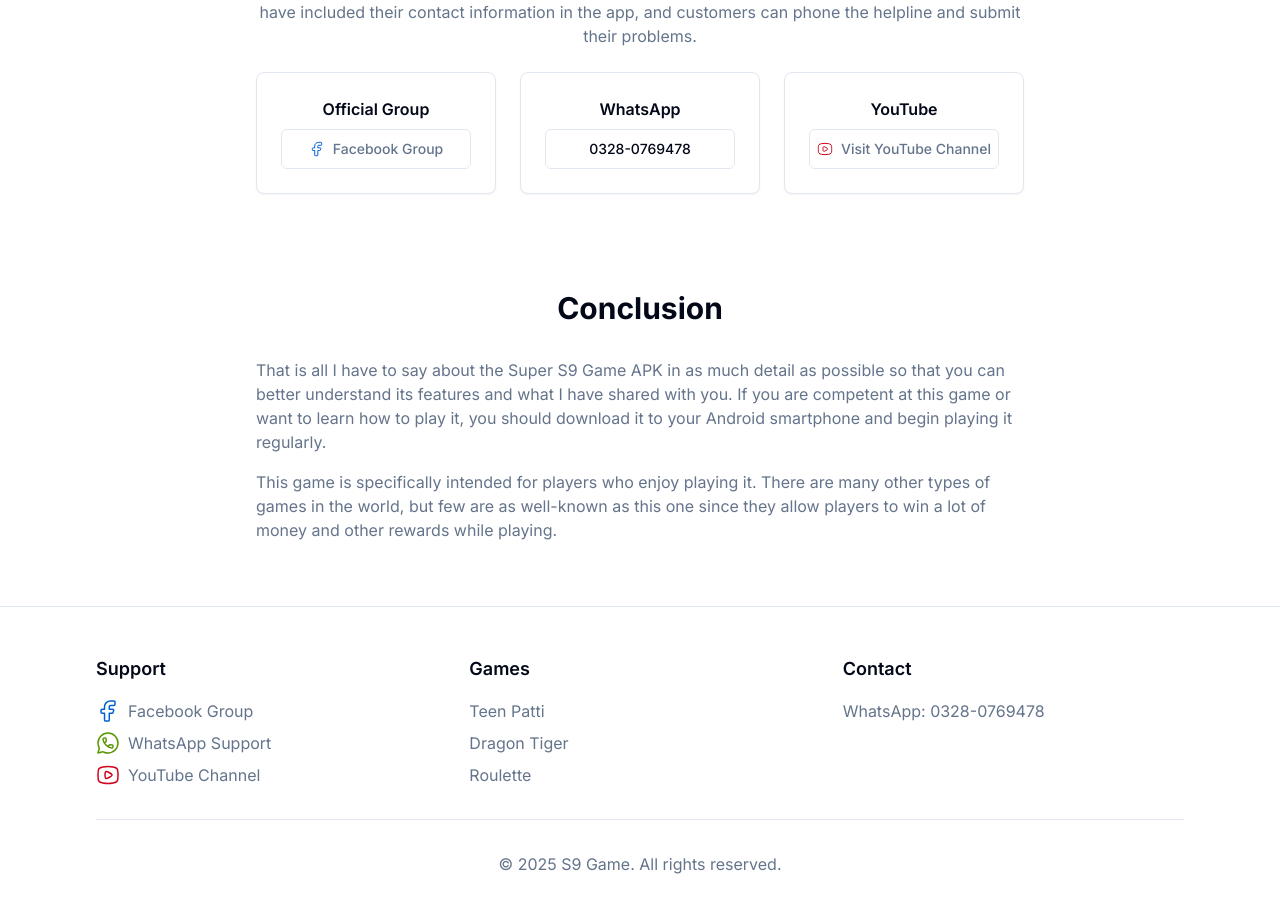
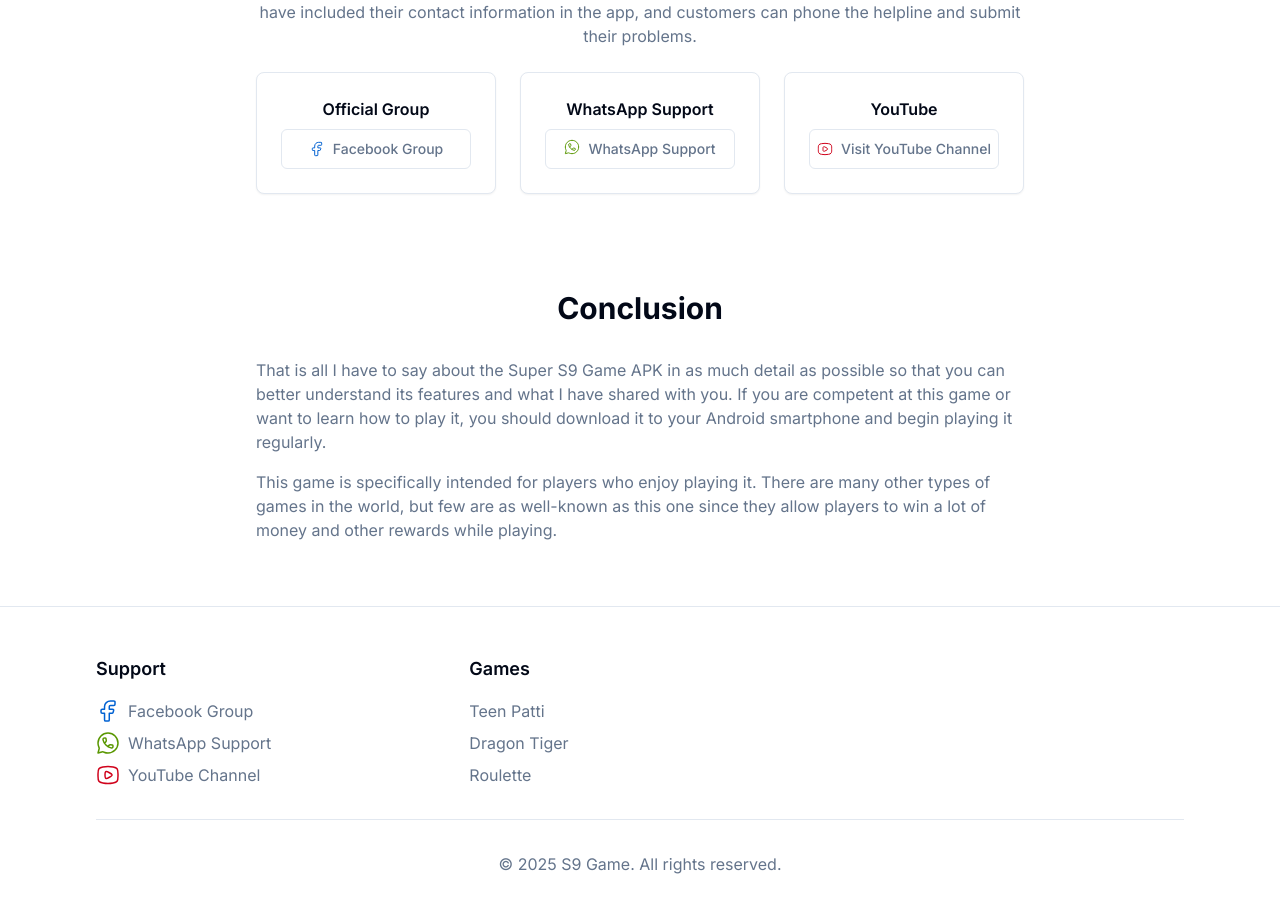
Before and after one commit to H4seeb45/s9-game, a Next.js app: page / in a window 1280 px wide. Shown: the part 6700-7612 px from the top of the page. Built offline with nearby package versions, Linux system fonts and the light colour scheme.

Commit message:
Removed whatsapp number

```diff
--- a/app/page.tsx
+++ b/app/page.tsx
@@ -38,6 +38,7 @@ import Facebook02Icon from "@/components/footericons/facebook-02-stroke-rounded"
 import YoutubeIcon from "@/components/footericons/youtube-stroke-rounded";
 import { handleDownloadClick } from "@/lib/utils";
 import DownloadButton from "@/components/DownloadButton";
+import WhatsappIcon from "@/components/footericons/whatsapp-stroke-rounded";
 
 export const metadata: Metadata = {
   title: "S9 Game Download apk Latest Version in pakistan",
@@ -431,9 +432,14 @@ export default function Home() {
               </Card>
               <Card>
                 <CardContent className="p-6">
-                  <h3 className="font-semibold mb-2">WhatsApp</h3>
+                  <h3 className="font-semibold mb-2">WhatsApp Support</h3>
                   <Button variant="outline" className="w-full">
-                    0328-0769478
+                    <a
+                      href="https://whatsapp.com/channel/0029VajNPNN9RZAVzf81GG0j"
+                      className="flex gap-2 text-muted-foreground hover:text-foreground"
+                    >
+                      <WhatsappIcon /> WhatsApp Support
+                    </a>
                   </Button>
                 </CardContent>
               </Card>
--- a/components/footer.tsx
+++ b/components/footer.tsx
@@ -68,10 +68,10 @@ export default function Footer() {
               </li>
             </ul>
           </div>
-          <div className="space-y-4">
+          {/* <div className="space-y-4">
             <h3 className="text-lg font-semibold mb-2">Contact</h3>
             <p className="text-muted-foreground">WhatsApp: 0328-0769478</p>
-          </div>
+          </div> */}
         </div>
         <div className="mt-8 border-t pt-8 text-center text-muted-foreground">
           <p>&copy; {new Date().getFullYear()} S9 Game. All rights reserved.</p>
```
